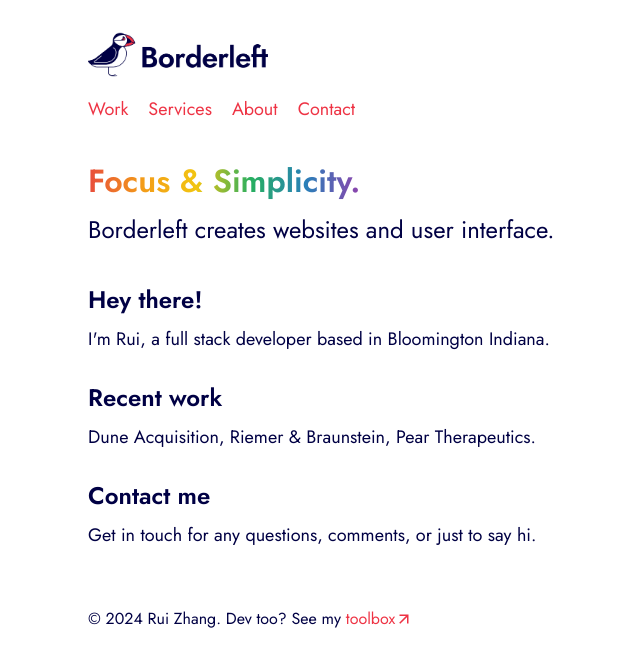
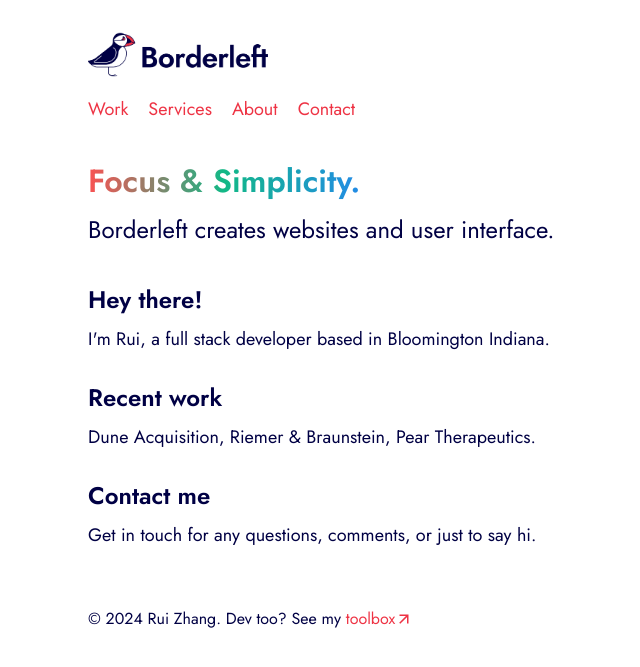
Before and after one commit to borderleft/borderleft.github.io, a Jekyll site: the page built from index.html, in a window 1280 px wide. Shown: the top 667 px of the page, without its empty margins (152-792 px from the left). Built offline with Jekyll 4.4.1, drawn with Linux system fonts in a browser that asks for light colours.

Commit message:
Gradient

```diff
--- a/assets/css/base.css
+++ b/assets/css/base.css
@@ -256,7 +256,7 @@
 
 @supports (background-clip: text) {
     .gradient {
-        background: linear-gradient(90deg, #e84b3c, #f39c19, #f2c511, #27af60, #2980b9, #8e43ad);
+        background: linear-gradient(90deg, #fa5252, #12b886, #228be6);
         background-clip: text;
         color: transparent;
     }
```
